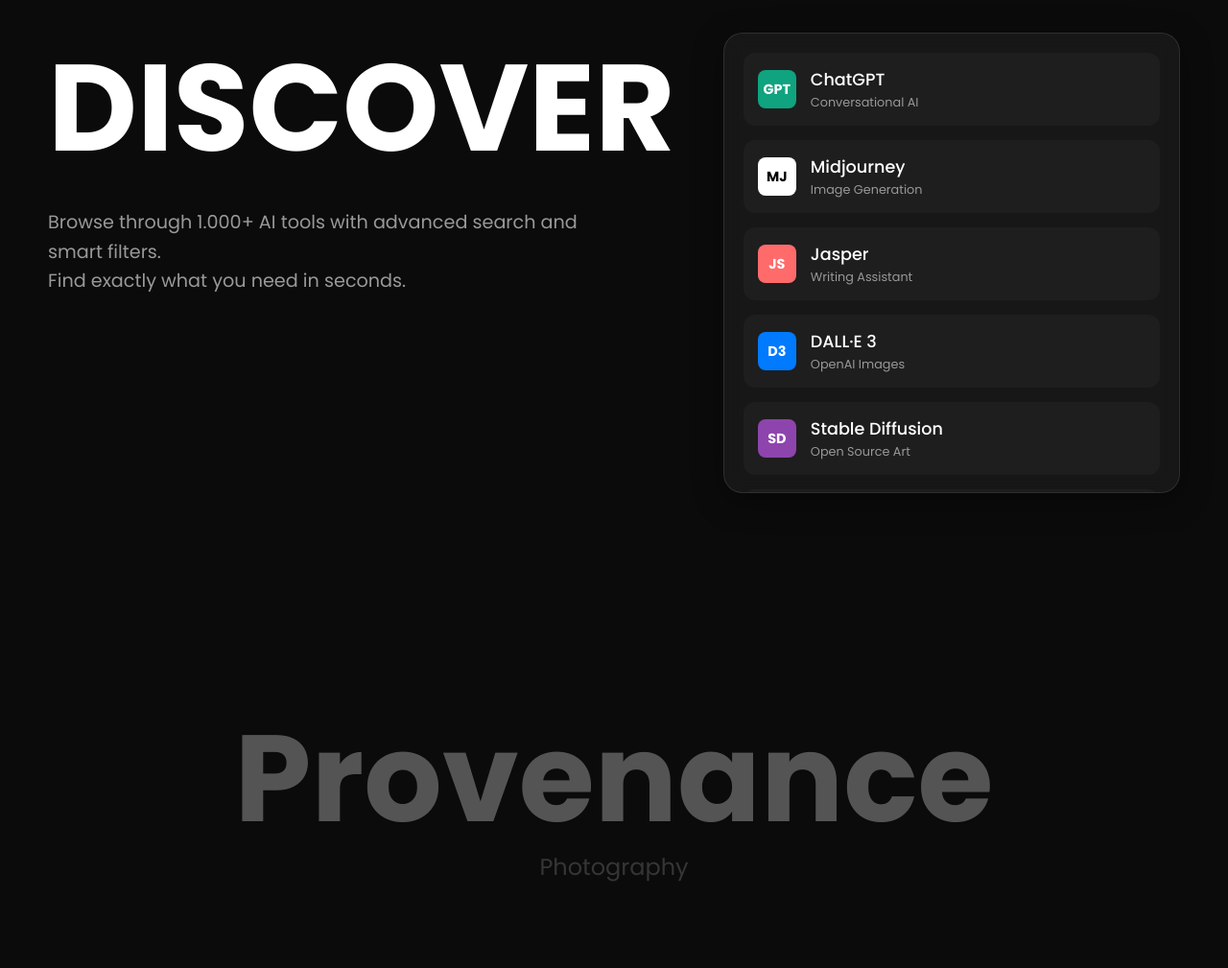
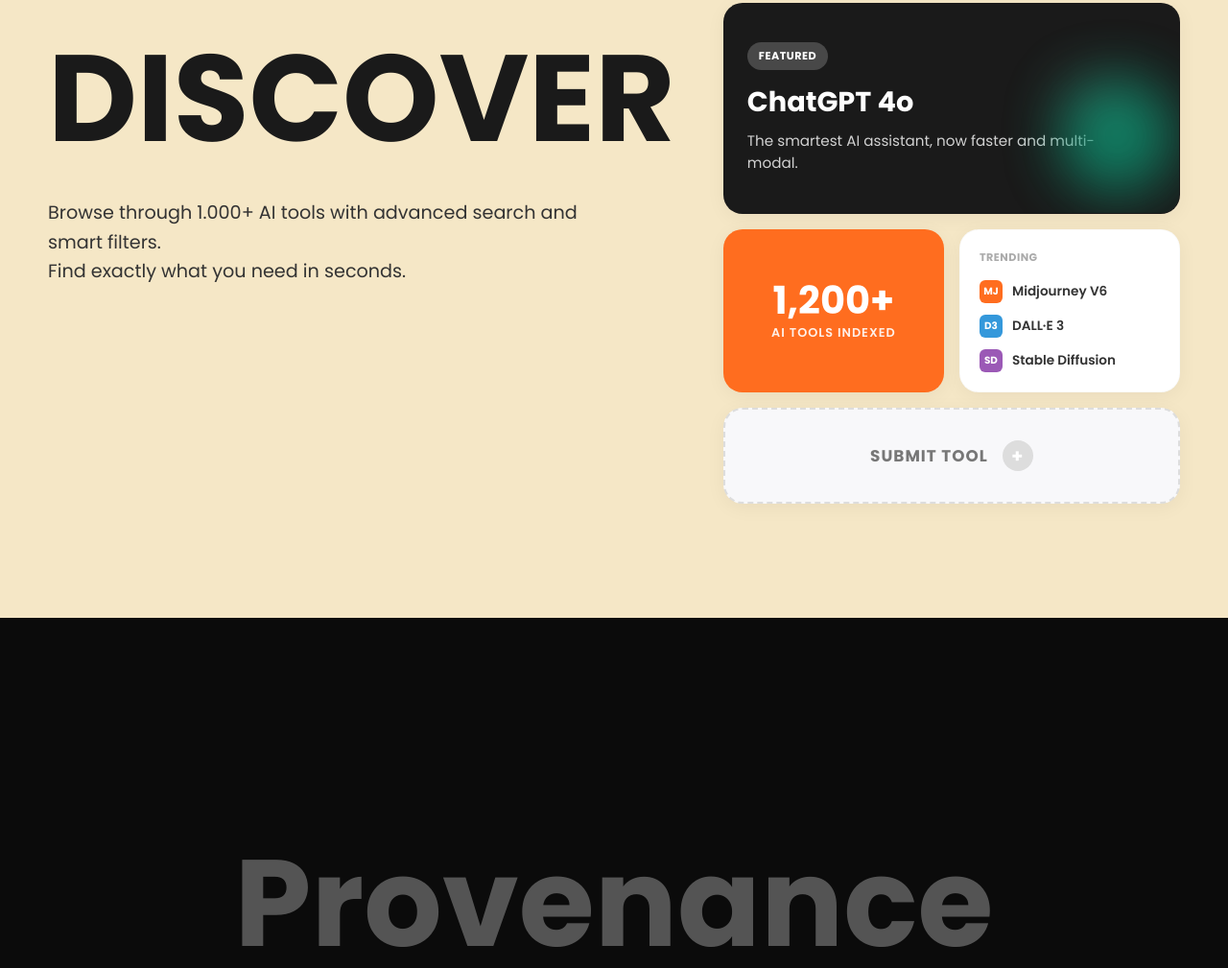
Before and after one commit to Mixedai/nanotech-clone, a website built with Vite: page index.html in a window 1280 px wide. Shown: the part 956-1965 px from the top of the page at 96% size. Built offline with nearby package versions, Linux system fonts and the light colour scheme; some packages are replaced by stand-ins of ours.

Commit message:
Implement Bento Grid AI Panel with Scroll Parallax

```diff
--- a/index.html
+++ b/index.html
@@ -100,78 +100,48 @@
           </p>
         </div>
 
-        <!-- Glassmorphism Panel -->
-        <div class="ai-tools-panel">
-          <div class="ai-tool-card">
-            <div class="tool-icon" style="background: #10a37f;">GPT</div>
-            <div class="tool-info">
-              <h3>ChatGPT</h3>
-              <p>Conversational AI</p>
+        <!-- NEW BENTO GRID PANEL -->
+        <div class="bento-grid-panel">
+          <!-- Main Hero Card -->
+          <div class="bento-card bento-hero">
+            <div class="bento-content">
+              <span class="bento-tag">Featured</span>
+              <h3>ChatGPT 4o</h3>
+              <p>The smartest AI assistant, now faster and multi-modal.</p>
+              <div class="bento-visual" style="background: linear-gradient(135deg, #10a37f 0%, #0d8c6c 100%);">GPT-4o
+              </div>
             </div>
           </div>
-          <div class="ai-tool-card">
-            <div class="tool-icon" style="background: #ffffff; color: #000;">MJ</div>
-            <div class="tool-info">
-              <h3>Midjourney</h3>
-              <p>Image Generation</p>
+
+          <!-- Stats/Info Card -->
+          <div class="bento-card bento-stats">
+            <h3>1,200+</h3>
+            <p>AI Tools Indexed</p>
+          </div>
+
+          <!-- New/Trending Card -->
+          <div class="bento-card bento-trending">
+            <span class="bento-label">TRENDING</span>
+            <div class="mini-tool-list">
+              <div class="mini-tool">
+                <div class="mini-icon orange">MJ</div>
+                <span>Midjourney V6</span>
+              </div>
+              <div class="mini-tool">
+                <div class="mini-icon blue">D3</div>
+                <span>DALL·E 3</span>
+              </div>
+              <div class="mini-tool">
+                <div class="mini-icon purple">SD</div>
+                <span>Stable Diffusion</span>
+              </div>
             </div>
           </div>
-          <div class="ai-tool-card">
-            <div class="tool-icon" style="background: #ff6b6b;">JS</div>
-            <div class="tool-info">
-              <h3>Jasper</h3>
-              <p>Writing Assistant</p>
-            </div>
-          </div>
-          <div class="ai-tool-card">
-            <div class="tool-icon" style="background: #007aff;">D3</div>
-            <div class="tool-info">
-              <h3>DALL·E 3</h3>
-              <p>OpenAI Images</p>
-            </div>
-          </div>
-          <div class="ai-tool-card">
-            <div class="tool-icon" style="background: #8e44ad;">SD</div>
-            <div class="tool-info">
-              <h3>Stable Diffusion</h3>
-              <p>Open Source Art</p>
-            </div>
-          </div>
-          <!-- Additional Cards for Scroll -->
-          <div class="ai-tool-card">
-            <div class="tool-icon" style="background: #da7756;">CL</div>
-            <div class="tool-info">
-              <h3>Claude 3</h3>
-              <p>Anthropic AI</p>
-            </div>
-          </div>
-          <div class="ai-tool-card">
-            <div class="tool-icon" style="background: #000000;">RW</div>
-            <div class="tool-info">
-              <h3>Runway</h3>
-              <p>Video Generation</p>
-            </div>
-          </div>
-          <div class="ai-tool-card">
-            <div class="tool-icon" style="background: #ffffff; color: #000;">MJ6</div>
-            <div class="tool-info">
-              <h3>Midjourney V6</h3>
-              <p>Ultra Realistic</p>
-            </div>
-          </div>
-          <div class="ai-tool-card">
-            <div class="tool-icon" style="background: #4285f4;">GM</div>
-            <div class="tool-info">
-              <h3>Gemini</h3>
-              <p>Google AI</p>
-            </div>
-          </div>
-          <div class="ai-tool-card">
-            <div class="tool-icon" style="background: #24292e;">GH</div>
-            <div class="tool-info">
-              <h3>GitHub Copilot</h3>
-              <p>Code Assistant</p>
-            </div>
+
+          <!-- Action Card -->
+          <div class="bento-card bento-action">
+            <h3>Submit Tool</h3>
+            <div class="action-icon">+</div>
           </div>
         </div>
       </div>
@@ -226,16 +196,7 @@
     }, 4000);
   </script>
   <script>
-    // Scroll Isolation for AI Tools Panel
-    const panel = document.querySelector('.ai-tools-panel');
-    if (panel) {
-      panel.addEventListener('mouseenter', () => {
-        document.body.classList.add('no-scroll');
-      });
-      panel.addEventListener('mouseleave', () => {
-        document.body.classList.remove('no-scroll');
-      });
-    }
+
   </script>
 </body>
 
--- a/style.css
+++ b/style.css
@@ -222,73 +222,243 @@
   padding: 0 50px;
   gap: 50px;
   text-align: left;
+  background-color: #F5E7C6;
+  /* Beige Background */
+  opacity: 1;
+  /* Always visible to show BG */
+  min-height: 100vh;
+}
+
+/* Dark text for Discover Section */
+.discover-section .project-title-text {
+  color: #1a1a1a;
+}
+
+.discover-section .project-category {
+  color: #333 !important;
 }
 
 .discover-text-content {
   flex: 1;
+  margin-top: -150px;
+  /* ~4cm up */
 }
 
 /* AI Tools Board (Glassmorphism) */
-.ai-tools-panel {
-  flex: 1;
+/* BENTO GRID LAYOUT */
+.bento-grid-panel {
+  display: grid;
+  grid-template-columns: 1fr 1fr;
+  grid-auto-rows: minmax(100px, auto);
+  gap: 16px;
+  width: 100%;
   max-width: 500px;
-  max-height: 60vh;
-  margin-top: 190px;
-  /* ~5cm total offset */
-  overflow-y: auto;
-  overscroll-behavior: contain;
-  /* Scroll isolation */
-  background: rgba(255, 255, 255, 0.05);
-  backdrop-filter: blur(10px);
-  -webkit-backdrop-filter: blur(10px);
-  border: 1px solid rgba(255, 255, 255, 0.1);
+  margin-top: 40px;
+}
+
+.bento-card {
+  background: #ffffff;
   border-radius: 20px;
-  padding: 20px;
+  padding: 24px;
+  box-shadow: 0 4px 20px rgba(0, 0, 0, 0.05);
+  /* Soft, clean shadow */
+  transition: transform 0.3s cubic-bezier(0.25, 0.8, 0.25, 1), box-shadow 0.3s ease;
+  cursor: pointer;
   display: flex;
   flex-direction: column;
-  gap: 15px;
-  box-shadow: 0 8px 32px 0 rgba(0, 0, 0, 0.37);
+  justify-content: space-between;
+  text-align: left;
+  overflow: hidden;
+  position: relative;
+  border: 1px solid rgba(0, 0, 0, 0.02);
 }
 
-.ai-tool-card {
+.bento-card:hover {
+  transform: translateY(-4px);
+  box-shadow: 0 12px 30px rgba(0, 0, 0, 0.1);
+}
+
+/* Hero Card (Span 2) */
+.bento-card.bento-hero {
+  grid-column: span 2;
+  background: #1a1a1a;
+  color: #fff;
+  min-height: 220px;
+  justify-content: center;
+}
+
+.bento-tag {
+  display: inline-block;
+  background: rgba(255, 255, 255, 0.2);
+  padding: 6px 12px;
+  border-radius: 20px;
+  font-size: 0.7rem;
+  font-weight: 700;
+  text-transform: uppercase;
+  margin-bottom: 12px;
+  letter-spacing: 0.5px;
+}
+
+.bento-hero h3 {
+  font-size: 1.8rem;
+  margin: 0 0 8px 0;
+  font-weight: 800;
+}
+
+.bento-hero p {
+  font-size: 0.95rem;
+  opacity: 0.8;
+  margin: 0;
+  max-width: 90%;
+  line-height: 1.5;
+}
+
+.bento-visual {
+  position: absolute;
+  bottom: -20px;
+  right: -20px;
+  width: 120px;
+  height: 120px;
+  border-radius: 50%;
+  opacity: 0.8;
+  /* Stronger visual */
+  filter: blur(30px);
+  z-index: 0;
+}
+
+.bento-content {
+  position: relative;
+  z-index: 1;
+}
+
+
+/* Stats Card */
+.bento-card.bento-stats {
+  background: #FF6D1F;
+  /* Orange Theme */
+  color: #fff;
+  align-items: center;
+  justify-content: center;
+  text-align: center;
+  border: none;
+}
+
+.bento-stats h3 {
+  font-size: 2.5rem;
+  margin: 0;
+  font-weight: 800;
+  line-height: 1;
+}
+
+.bento-stats p {
+  font-size: 0.8rem;
+  font-weight: 600;
+  text-transform: uppercase;
+  letter-spacing: 1px;
+  margin-top: 5px;
+  opacity: 0.9;
+}
+
+
+/* Trending Card */
+.bento-card.bento-trending {
+  background: #fff;
+  padding: 20px;
+}
+
+.bento-label {
+  font-size: 0.7rem;
+  font-weight: 800;
+  color: #aaa;
+  margin-bottom: 15px;
+  display: block;
+  letter-spacing: 0.5px;
+}
+
+.mini-tool-list {
+  display: flex;
+  flex-direction: column;
+  gap: 12px;
+}
+
+.mini-tool {
   display: flex;
   align-items: center;
-  gap: 15px;
-  background: rgba(255, 255, 255, 0.03);
-  padding: 15px;
-  border-radius: 12px;
-  transition: transform 0.2s, background 0.2s;
-  cursor: pointer;
+  gap: 10px;
+  font-size: 0.85rem;
+  font-weight: 600;
+  color: #333;
 }
 
-.ai-tool-card:hover {
-  transform: translateY(-2px);
-  background: rgba(255, 255, 255, 0.1);
-}
-
-.tool-icon {
-  width: 40px;
-  height: 40px;
-  border-radius: 8px;
+.mini-icon {
+  width: 24px;
+  height: 24px;
+  border-radius: 6px;
   display: flex;
   align-items: center;
   justify-content: center;
-  font-weight: bold;
-  font-size: 0.9rem;
+  font-size: 0.65rem;
+  font-weight: 800;
   color: white;
 }
 
-.tool-info h3 {
-  font-size: 1.1rem;
-  margin-bottom: 2px;
-  font-weight: 500;
+.mini-icon.orange {
+  background: #FF6D1F;
 }
 
-.tool-info p {
-  font-size: 0.8rem;
-  color: var(--secondary-text);
-  margin: 0;
+.mini-icon.blue {
+  background: #3498db;
 }
+
+.mini-icon.purple {
+  background: #9b59b6;
+}
+
+
+/* Action Card (Span 2) */
+.bento-card.bento-action {
+  grid-column: span 2;
+  background: #f8f8fa;
+  /* Light grey */
+  flex-direction: row;
+  align-items: center;
+  border: 2px dashed #ddd;
+  /* Submit feel */
+  min-height: 80px;
+  justify-content: center;
+  gap: 15px;
+  color: #777;
+  font-weight: 700;
+  text-transform: uppercase;
+  font-size: 0.9rem;
+  letter-spacing: 1px;
+}
+
+.bento-action:hover {
+  background: #fff;
+  border-color: #FF6D1F;
+  color: #FF6D1F;
+}
+
+.action-icon {
+  width: 32px;
+  height: 32px;
+  background: #ddd;
+  border-radius: 50%;
+  display: flex;
+  align-items: center;
+  justify-content: center;
+  color: #fff;
+  font-weight: bold;
+  font-size: 1.2rem;
+  transition: background 0.3s ease;
+}
+
+.bento-action:hover .action-icon {
+  background: #FF6D1F;
+}
+
+/* --- END BENTO GRID --- */
 
 /* Active State handled by JS */
 .project-title-item.active {
```
Also changed, not shown: src/components/bento.js (added, +42 -0 lines), src/main.js (+21 -21 lines).
